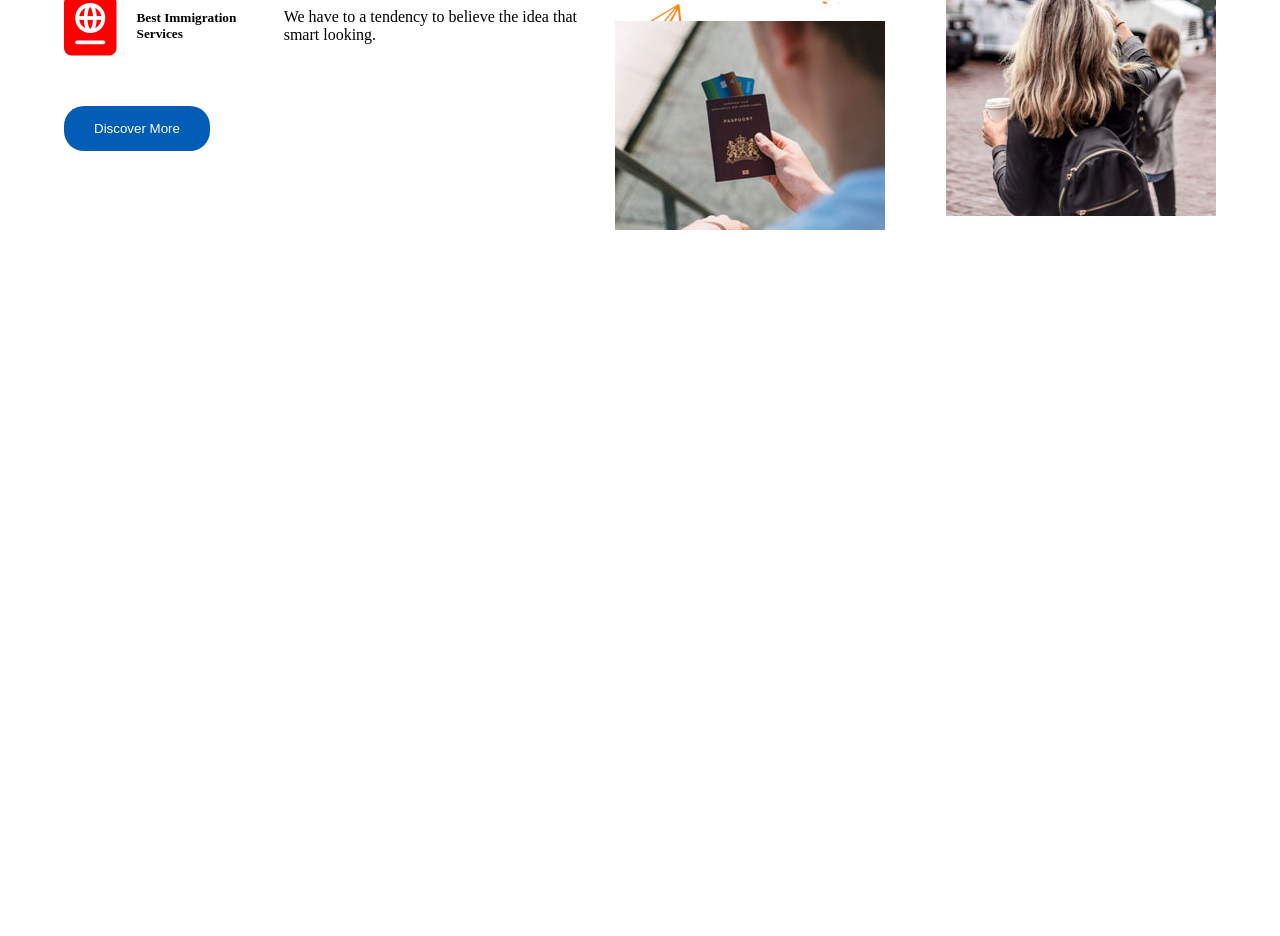
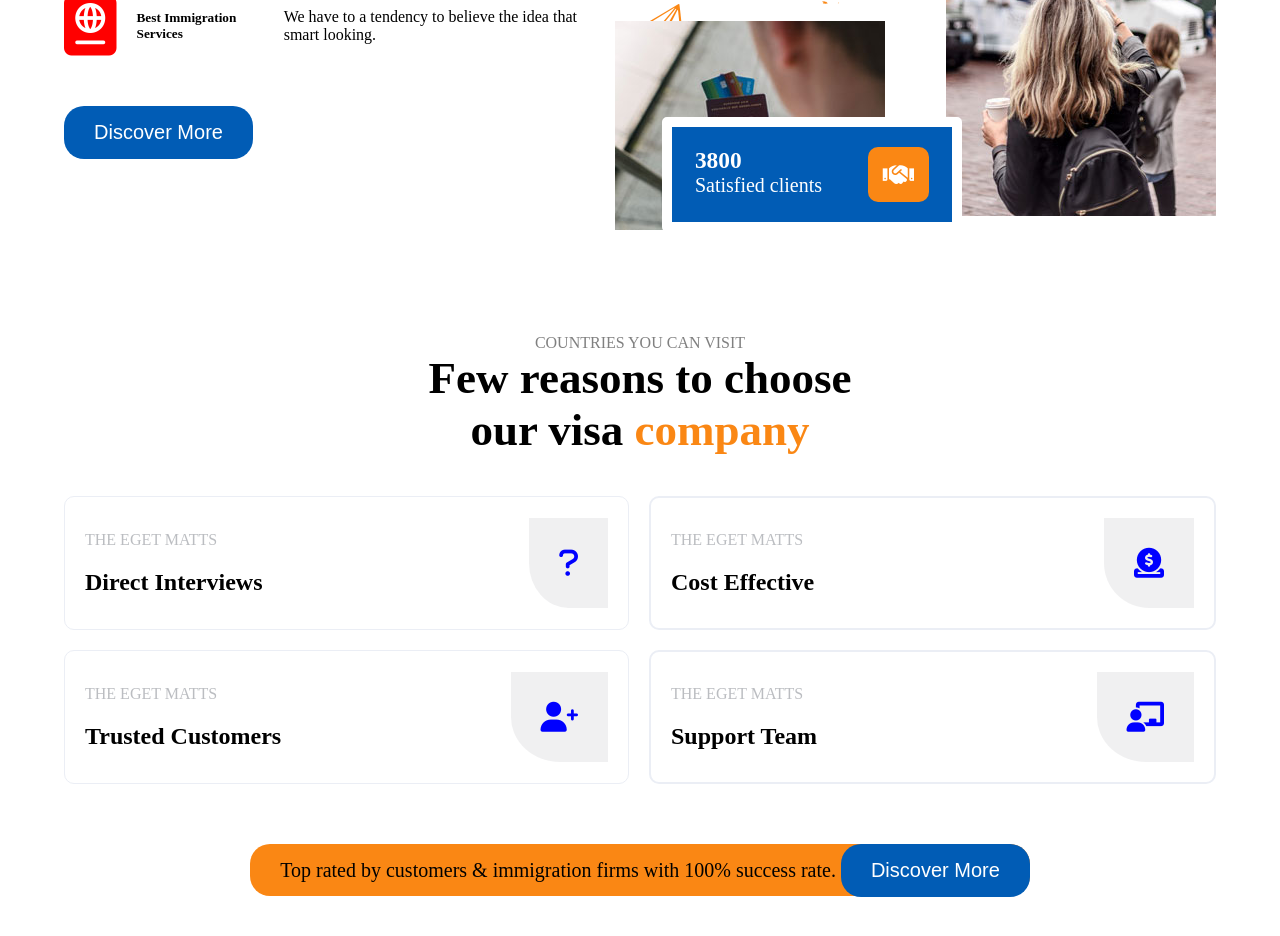
Before and after one commit to Kayum-Ali/immigration-service, a plain HTML site: page index.html in a window 1280 px wide. Shown: the part 1048-1984 px from the top of the page. Before the commit the page ends 1382 px from the top, so only its background shows below. Drawn offline with Linux system fonts and the light colour scheme.

Commit message:
visa section added

```diff
--- a/index.html
+++ b/index.html
@@ -73,6 +73,8 @@
 
           <button class="more">Discover More</button>
         </div>
+
+        <div class="">
           <div class="three-img">
             <div>
               <div class="first">
@@ -84,10 +86,73 @@
               </div>
             </div>
 
-          <div>
+            <div class="relative">
               <img src="images/about-3.jpg" alt="" />
             </div>
           </div>
+
+          <div class="absolute">
+            <div class="client">
+              <h3>3800</h3>
+              <p>Satisfied clients</p>
+            </div>
+
+            <i class="fa-solid fa-handshake"></i>
+          </div>
+        </div>
+      </div>
+
+      <!-- choose visa section -->
+      <div class="visa-title">
+        <p class="visa-description">Countries You Can Visit</p>
+        <h2 class="visa-heading">
+          Few reasons to choose our visa
+          <span style="color: #fa8714">company</span>
+        </h2>
+      </div>
+
+      <div class="border-container">
+        <div class="border1">
+          <div>
+            <p class="border-des">The Eget Matts</p>
+            <h2>Direct Interviews</h2>
+          </div>
+          <i class="fa-solid fa-question"></i>
+        </div>
+
+        <div class="border2">
+          <div>
+            <p class="border-des">The Eget Matts</p>
+            <h2>Cost Effective</h2>
+          </div>
+
+          <i class="fa-solid fa-circle-dollar-to-slot"></i>
+        </div>
+      </div>
+      <div class="border-container">
+        <div class="border1">
+          <div>
+            <p class="border-des">The Eget Matts</p>
+            <h2>Trusted Customers</h2>
+          </div>
+          <i class="fa-solid fa-user-plus"></i>
+        </div>
+
+        <div class="border2">
+          <div>
+            <p class="border-des">The Eget Matts</p>
+            <h2>Support Team</h2>
+          </div>
+
+          <i class="fa-solid fa-chalkboard-user"></i>
+        </div>
+      </div>
+
+      <div style="text-align: center; margin: 40px 0">
+        <span class="form">
+          Top rated by customers & immigration firms with 100% success rate.
+          <button class="more">Discover More</button>
+        </span>
       </div>
     </main>
   </body>
--- a/style.css
+++ b/style.css
@@ -64,6 +64,7 @@ li:hover {
   background-color: #015cb5;
   padding: 15px 30px;
   border: none;
+  font-size: 20px;
   border-radius: 20px;
 }
 .more:hover {
@@ -81,6 +82,7 @@ li:hover {
 .container {
   width: 90%;
   margin: 0 auto;
+  max-width: 1192px;
 }
 .best-service {
   display: flex;
@@ -130,3 +132,119 @@ small {
   font-size: 60px;
   color: red;
 }
+.relative {
+  position: relative;
+}
+
+.absolute {
+  display: flex;
+  background-color: #015cb5;
+  width: 300px;
+  padding: 20px 0;
+  border: 10px solid white;
+  justify-content: space-around;
+  position: absolute;
+  bottom: -480px;
+  left: 662px;
+  border-radius: 5px;
+}
+.client {
+  color: white;
+  font-size: 20px;
+}
+.fa-handshake {
+  background-color: #fa8714;
+  color: white;
+  font-size: 25px;
+  padding: 15px;
+  border-radius: 10px;
+}
+
+/* choose visa section style start */
+.visa-title {
+  text-align: center;
+  width: 500px;
+  margin: 40px auto;
+}
+.visa-description {
+  text-transform: uppercase;
+  color: gray;
+}
+.visa-heading {
+  font-size: 45px;
+  font-weight: bolder;
+}
+.border-container {
+  display: flex;
+  gap: 20px;
+}
+.border1 {
+  display: flex;
+  flex: 1 1 0%;
+  justify-content: space-between;
+  align-items: center;
+  border: 1px solid #ebeef5;
+  padding: 20px;
+  border-radius: 10px;
+  margin-bottom: 20px;
+}
+.border2 {
+  display: flex;
+  flex: 1 1 0%;
+  justify-content: space-between;
+  align-items: center;
+  border: 2px solid #ebeef5;
+  padding: 20px;
+  border-radius: 10px;
+  margin-bottom: 20px;
+}
+
+.fa-question {
+  background-color: hsla(219, 6%, 44%, 0.1);
+  font-size: 30px;
+  padding: 30px;
+  border-radius: 0 0 0 50%;
+  color: blue;
+}
+.fa-circle-dollar-to-slot {
+  background-color: hsla(219, 6%, 44%, 0.1);
+  font-size: 30px;
+  padding: 30px;
+  border-radius: 0 0 0 50%;
+  color: blue;
+}
+.fa-chalkboard-user {
+  background-color: hsla(219, 6%, 44%, 0.1);
+  font-size: 30px;
+  padding: 30px;
+  border-radius: 0 0 0 50%;
+  color: blue;
+}
+.fa-user-plus {
+  background-color: hsla(219, 6%, 44%, 0.1);
+  font-size: 30px;
+  padding: 30px;
+  border-radius: 0 0 0 50%;
+  color: blue;
+}
+.border-des {
+  color: hsla(219, 6%, 44%, 0.455);
+  margin-bottom: 20px;
+  text-transform: uppercase;
+}
+
+.border2:hover {
+  background-color: #015bb55b;
+  color: white;
+}
+.border1:hover {
+  background-color: #015bb55f;
+  color: white;
+}
+.form {
+  font-size: 20px;
+  background-color: #fa8714;
+  padding: 15px 0 15px 30px;
+  border: none;
+  border-radius: 20px;
+}
```
Lines whose indentation alone changed are shown as unchanged.
